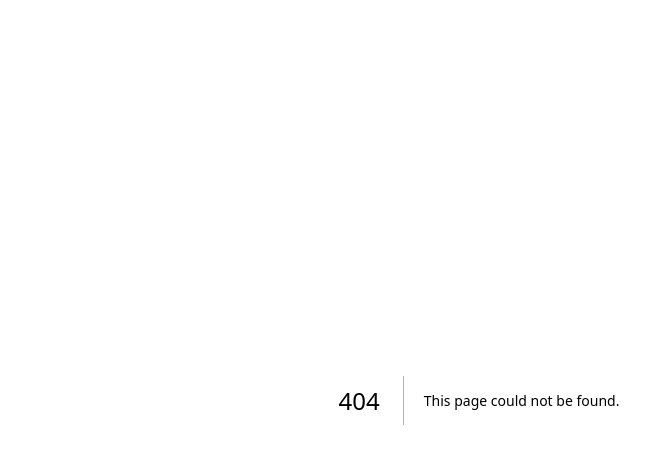
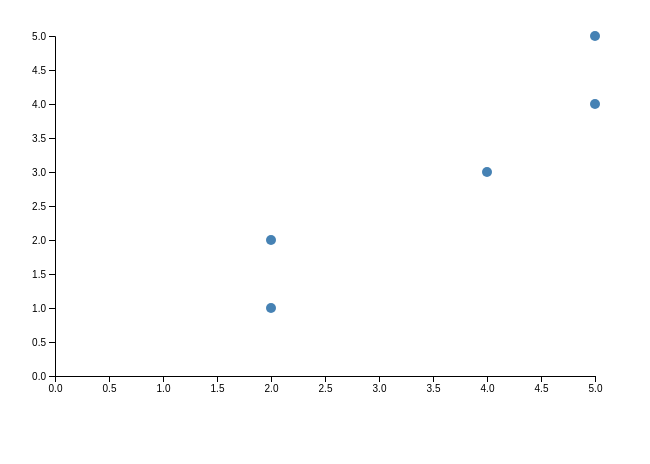
Before and after one commit to yasushi-mo/mantine-next-app-router, a Next.js app: page /charts/d3/scatter-charts in a window 1280 px wide. Before the commit this address had no page. Shown: the top 464 px of the page, without its empty margins (161-811 px from the left). Built offline with nearby package versions, Linux system fonts and the light colour scheme.

Commit message:
Add: d3 scatter

```diff
--- /dev/null
+++ b/src/app/charts/d3/scatter-charts/page.tsx
@@ -0,0 +1,81 @@
+"use client";
+
+import * as d3 from "d3";
+import { useRef, useEffect } from "react";
+
+export default function Page() {
+  const data = [
+    {
+      score: 1,
+      count: 2,
+    },
+    {
+      score: 2,
+      count: 2,
+    },
+    {
+      score: 3,
+      count: 4,
+    },
+    {
+      score: 4,
+      count: 5,
+    },
+    {
+      score: 5,
+      count: 5,
+    },
+  ];
+
+  const width = 600;
+  const height = 400;
+  const margin = { top: 20, right: 20, bottom: 40, left: 40 };
+
+  const xScale = d3
+    .scaleLinear()
+    .domain([0, d3.max(data, (d) => d.count) || 0]) // `count` values mapped to x-axis
+    .range([margin.left, width - margin.right]);
+
+  const yScale = d3
+    .scaleLinear()
+    .domain([0, d3.max(data, (d) => d.score) || 0]) // `score` values mapped to y-axis
+    .range([height - margin.bottom, margin.top]);
+
+  // Create refs for axes
+  const xAxisRef = useRef<SVGGElement>(null);
+  const yAxisRef = useRef<SVGGElement>(null);
+
+  // Set up x-axis and y-axis with useEffect to handle D3 rendering
+
+  useEffect(() => {
+    if (xAxisRef.current) {
+      const xAxis = d3.axisBottom(xScale);
+      d3.select(xAxisRef.current).call(xAxis);
+    }
+
+    if (yAxisRef.current) {
+      const yAxis = d3.axisLeft(yScale);
+      d3.select(yAxisRef.current).call(yAxis);
+    }
+  }, [xScale, yScale]);
+
+  return (
+    <svg width={width} height={height}>
+      {data.map((d, i) => (
+        <circle
+          key={i}
+          cx={xScale(d.count)}
+          cy={yScale(d.score)}
+          r={5}
+          fill="steelblue"
+        />
+      ))}
+
+      {/* X-axis */}
+      <g ref={xAxisRef} transform={`translate(0, ${height - margin.bottom})`} />
+
+      {/* Y-axis */}
+      <g ref={yAxisRef} transform={`translate(${margin.left}, 0)`} />
+    </svg>
+  );
+}
```
